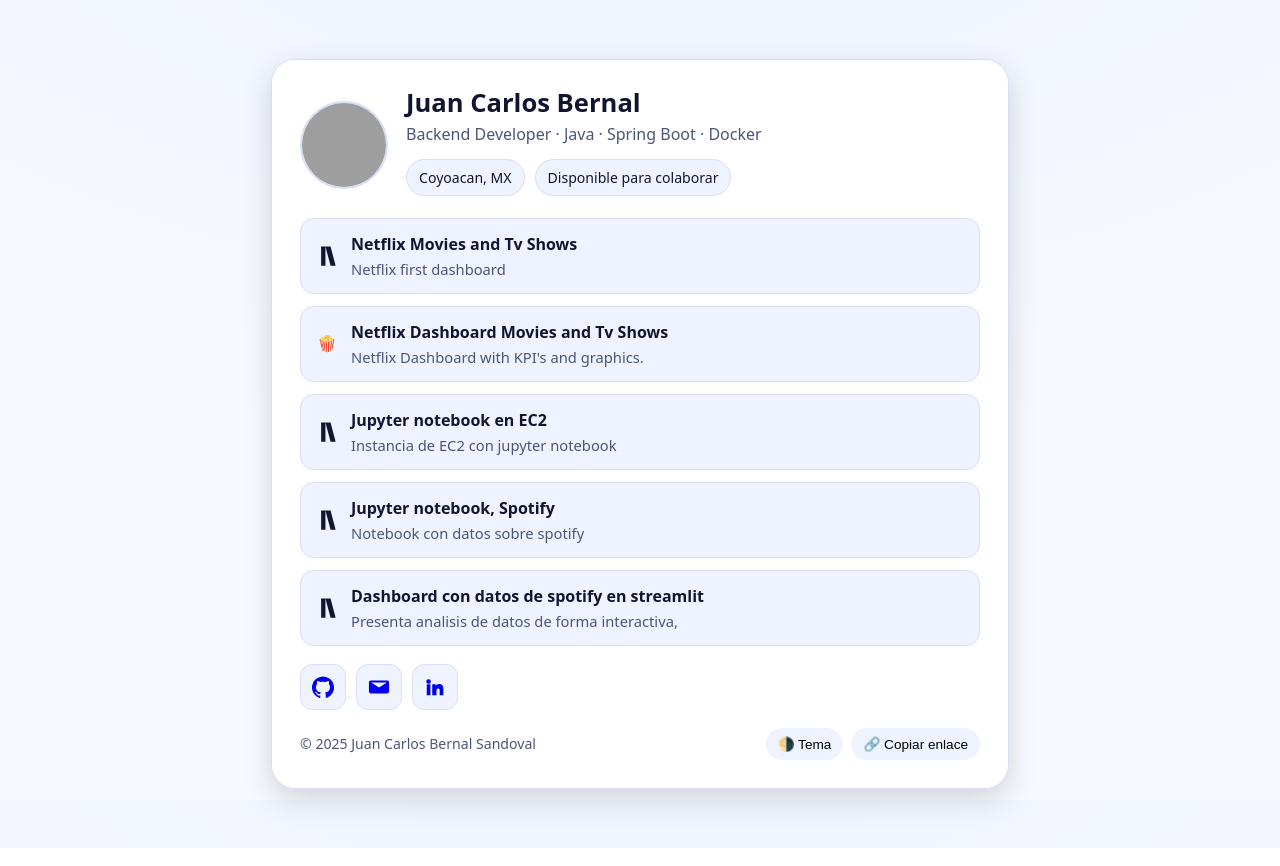
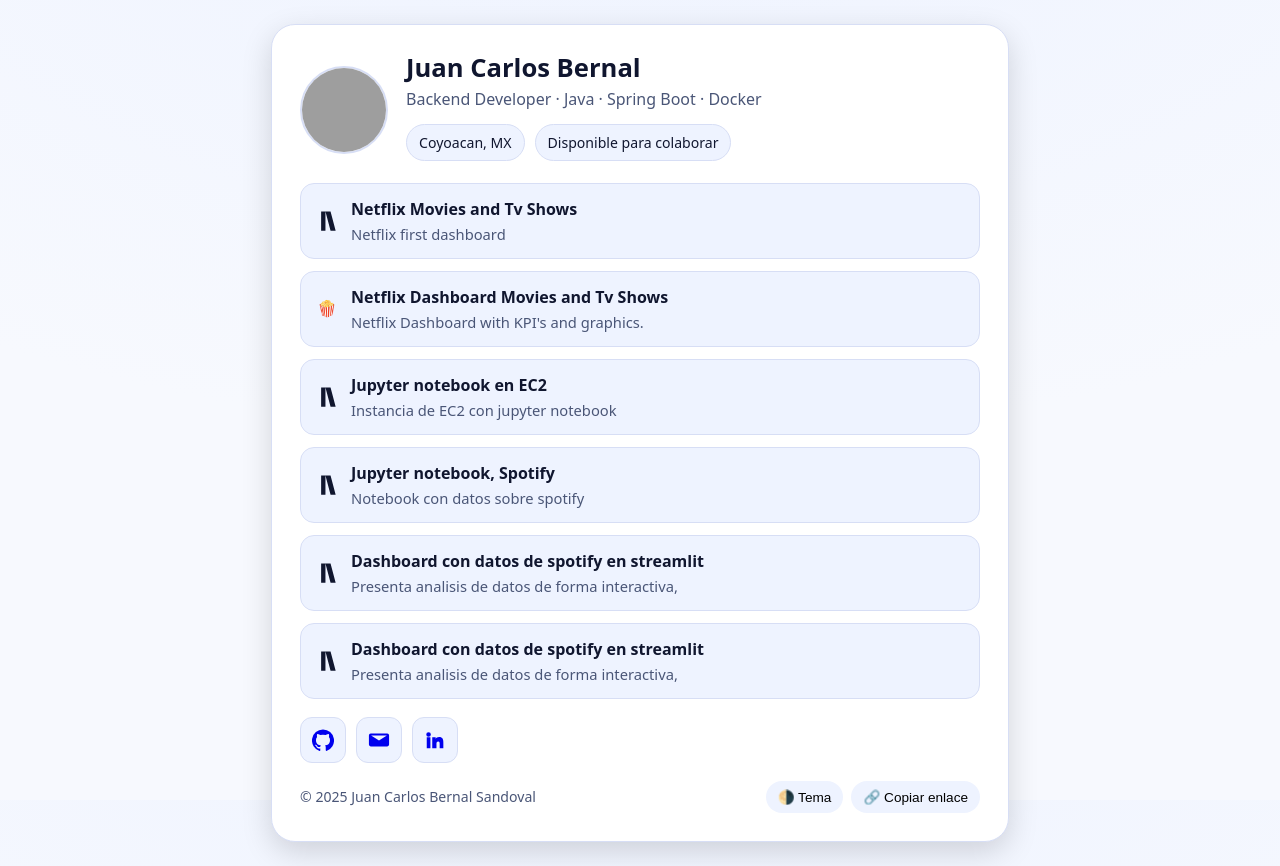
Before and after one commit to zotilrk/Juan_Carlos_Awsdata_Xideral, a plain HTML site: page index.html in a window 1280 px wide. Drawn offline with Linux system fonts and the light colour scheme; grey boxes are pictures that could not be loaded.

Commit message:
Add link to Spotify dashboard in index.html

```diff
--- a/index.html
+++ b/index.html
@@ -166,6 +166,18 @@
           </div>
         </a>
 
+        <a class="link" href="tareas/Lunes 20 de agosto/Untitled1.html" target="_blank" rel="noopener">
+          <!-- Icono GitHub -->
+          <svg xmlns="http://www.w3.org/2000/svg" viewBox="0 0 512 512" width="22" height="22" fill="currentColor">
+  <path d="M315.3 32H196.7l118.6 448h118.6L315.3 32zM196.7 32H96v448h100.7V32z"/>
+</svg>
+
+          <div class="meta">
+            <span class="name">Dashboard con datos de spotify en streamlit</span>
+            <span class="desc">Presenta analisis de datos de forma interactiva,</span>
+          </div>
+        </a>
+
 
       </section>
 
```
